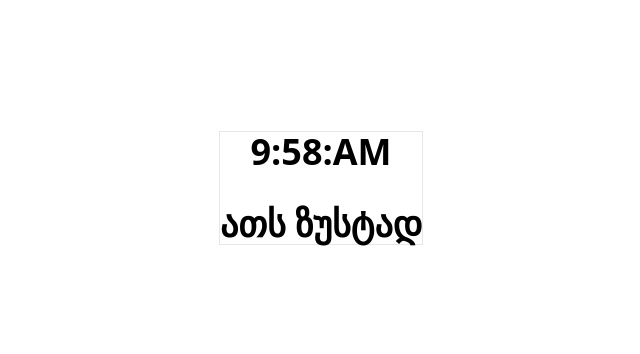
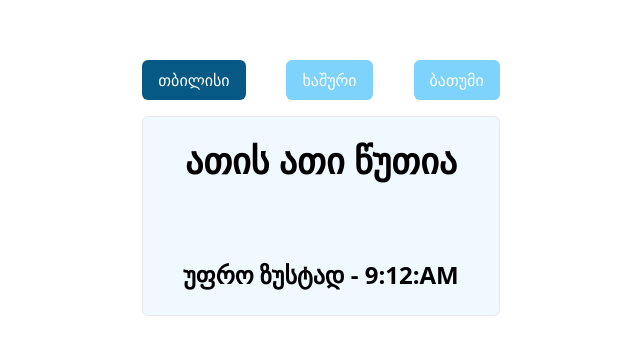
Before and after one commit to lukakilai/romeli-saatia, a React (Create React App) app: page / in a window 1280 px wide. Shown: the part 212-566 px from the top of the page, without its empty margins (319-959 px from the left). Built offline with nearby package versions, Linux system fonts and the light colour scheme.

Commit message:
feat: add city buttons in a new component

```diff
--- a/src/App.js
+++ b/src/App.js
@@ -1,23 +1,30 @@
+import { useState } from "react";
 import moment from "moment";
 
-import { hours, getHour, getMinute } from "./helpers";
+import Buttons from "./Buttons";
+
+import getTime from "./helpers";
 
 export default function App() {
-  const time = moment().add(40, "m").add(3, "h").format("h:mm:A");
+  const time = moment().subtract(6, "m").add(3, "h").format("h:mm:A");
+
   const splitTime = time.split(":");
   const hour = +splitTime[0];
   const minute = +splitTime[1];
   const ampm = splitTime[2];
 
-  const [outputHour, outputMinute] = [getHour(hour, minute), getMinute(minute)];
+  const [outputHour, outputMinute] = getTime(hour, minute);
 
   return (
     <div className="w-full h-screen grid place-items-center">
-      <div className="flex flex-col justify-start items-center space-y-8 border">
-        <p className="text-4xl font-bold">{time}</p>
-        <p className="text-4xl font-bold">
-          {outputHour} {outputMinute}
-        </p>
+      <div>
+        <Buttons />
+        <div className="flex flex-col justify-between items-center space-y-8 border h-[200px] px-10 py-6 rounded-md bg-sky-50">
+          <p className="text-4xl font-bold">
+            {outputHour} {outputMinute}
+          </p>
+          <p className="text-2xl font-bold">უფრო ზუსტად - {time}</p>
+        </div>
       </div>
     </div>
   );
--- /dev/null
+++ b/src/Buttons.js
@@ -0,0 +1,40 @@
+import React, { useState } from "react";
+
+export default function Buttons() {
+  const [activeCity, setActiveCity] = useState(1);
+
+  return (
+    <div className="flex flex-row justify-between items-center mb-4">
+      <button
+        className={
+          activeCity === 1
+            ? "bg-sky-800"
+            : "bg-sky-300 hover:bg-sky-400 hover:scale-105 transition-all duration-75"
+        }
+        onClick={() => setActiveCity(1)}
+      >
+        თბილისი
+      </button>
+      <button
+        className={
+          activeCity === 2
+            ? "bg-sky-800"
+            : "bg-sky-300 hover:bg-sky-400 hover:scale-105 transition-all duration-75"
+        }
+        onClick={() => setActiveCity(2)}
+      >
+        ხაშური
+      </button>
+      <button
+        className={
+          activeCity === 3
+            ? "bg-sky-800"
+            : "bg-sky-300 hover:bg-sky-400 hover:scale-105 transition-all duration-75"
+        }
+        onClick={() => setActiveCity(3)}
+      >
+        ბათუმი
+      </button>
+    </div>
+  );
+}
--- a/src/helpers.js
+++ b/src/helpers.js
@@ -1,77 +1,91 @@
-export const hours = {
+const hours = {
   1: {
     ნაკლები: "ორის",
     მეტი: "ორს",
-    ზუსტად: "პირველია",
+    ზემოთ: "ორია",
+    ქვევით: "პირველია",
   },
   2: {
     ნაკლები: "სამის",
     მეტი: "სამს",
-    ზუსტად: "ორია",
+    ზემოთ: "სამია",
+    ქვევით: "ორია",
   },
   3: {
     ნაკლები: "ოთხის",
     მეტი: "ოთხს",
-    ზუსტად: "სამია",
+    ზემოთ: "ოთხია",
+    ქვევით: "სამია",
   },
   4: {
     ნაკლები: "ხუთის",
     მეტი: "ხუთს",
-    ზუსტად: "ოთხია",
+    ზემოთ: "ხუთია",
+    ქვევით: "ოთხია",
   },
   5: {
     ნაკლები: "ექვსის",
     მეტი: "ექვსს",
-    ზუსტად: "ხუთია",
+    ზემოთ: "ექვსია",
+    ქვევით: "ხუთია",
   },
   6: {
     ნაკლები: "შვიდის",
     მეტი: "შვიდს",
-    ზუსტად: "ექვსია",
+    ზემოთ: "შვიდია",
+    ქვევით: "ექვსია",
   },
   7: {
     ნაკლები: "რვის",
     მეტი: "რვას",
-    ზუსტად: "შვიდია",
+    ზემოთ: "რვაა",
+    ქვევით: "შვიდია",
   },
   8: {
     ნაკლები: "ცხრის",
     მეტი: "ცხრას",
-    ზუსტად: "რვაა",
+    ზემოთ: "ცხრაა",
+    ქვევით: "რვაა",
   },
   9: {
     ნაკლები: "ათის",
     მეტი: "ათს",
-    ზუსტად: "ცხრაა",
+    ზემოთ: "ათია",
+    ქვევით: "ცხრაა",
   },
   10: {
     ნაკლები: "თერთმეტის",
     მეტი: "თერთმეტს",
-    ზუსტად: "ათია",
+    ზემოთ: "თერთმეტია",
+    ქვევით: "ათია",
   },
   11: {
     ნაკლები: "თორმეტის",
     მეტი: "თორმეტს",
-    ზუსტად: "თერთმეტია",
+    ზემოთ: "თორმეტია",
+    ქვევით: "თერთმეტია",
   },
   12: {
     ნაკლები: "პირველის",
     მეტი: "პირველს",
-    ზუსტად: "თორმეტია",
+    ზემოთ: "თორმეტია",
+    ქვევით: "პირველია",
   },
 };
 
-export function getHour(hour, minute) {
+function getHour(hour, minute) {
   if (minute <= 5) {
-    return hours[hour]["ზუსტად"];
+    return hours[hour]["ქვევით"];
   } else if (minute > 5 && minute <= 35) {
     return hours[hour]["ნაკლები"];
-  } else if (minute > 35) {
+  } else if (minute > 35 && minute <= 53) {
     return hours[hour]["მეტი"];
+  } else if (minute > 53) {
+    return hours[hour]["ქვევით"];
   }
 }
 
-export function getMinute(minute) {
+function getMinute(minute) {
   switch (true) {
     case minute > 53 || minute <= 5:
       return "ზუსტად";
@@ -98,3 +112,7 @@ export function getMinute(minute) {
       return "ლოლ";
   }
 }
+
+export default function getTime(hour, minute) {
+  return [getHour(hour, minute), getMinute(minute)];
+}
--- a/src/index.css
+++ b/src/index.css
@@ -6,4 +6,8 @@
   input[type="number"] {
     @apply border rounded-md px-2 py-1 text-lg;
   }
+
+  button {
+    @apply rounded-md px-4 py-2 text-white;
+  }
 }
```
